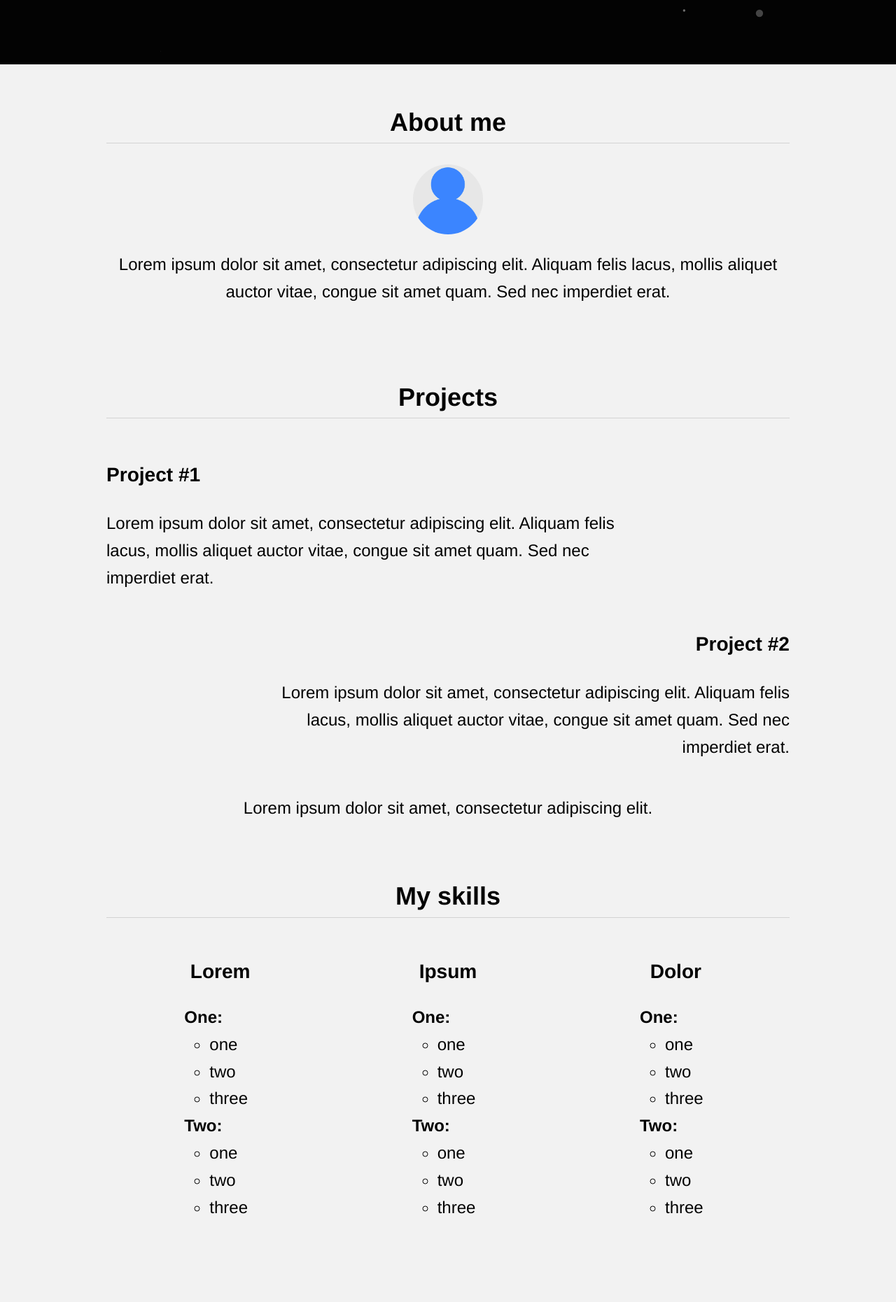
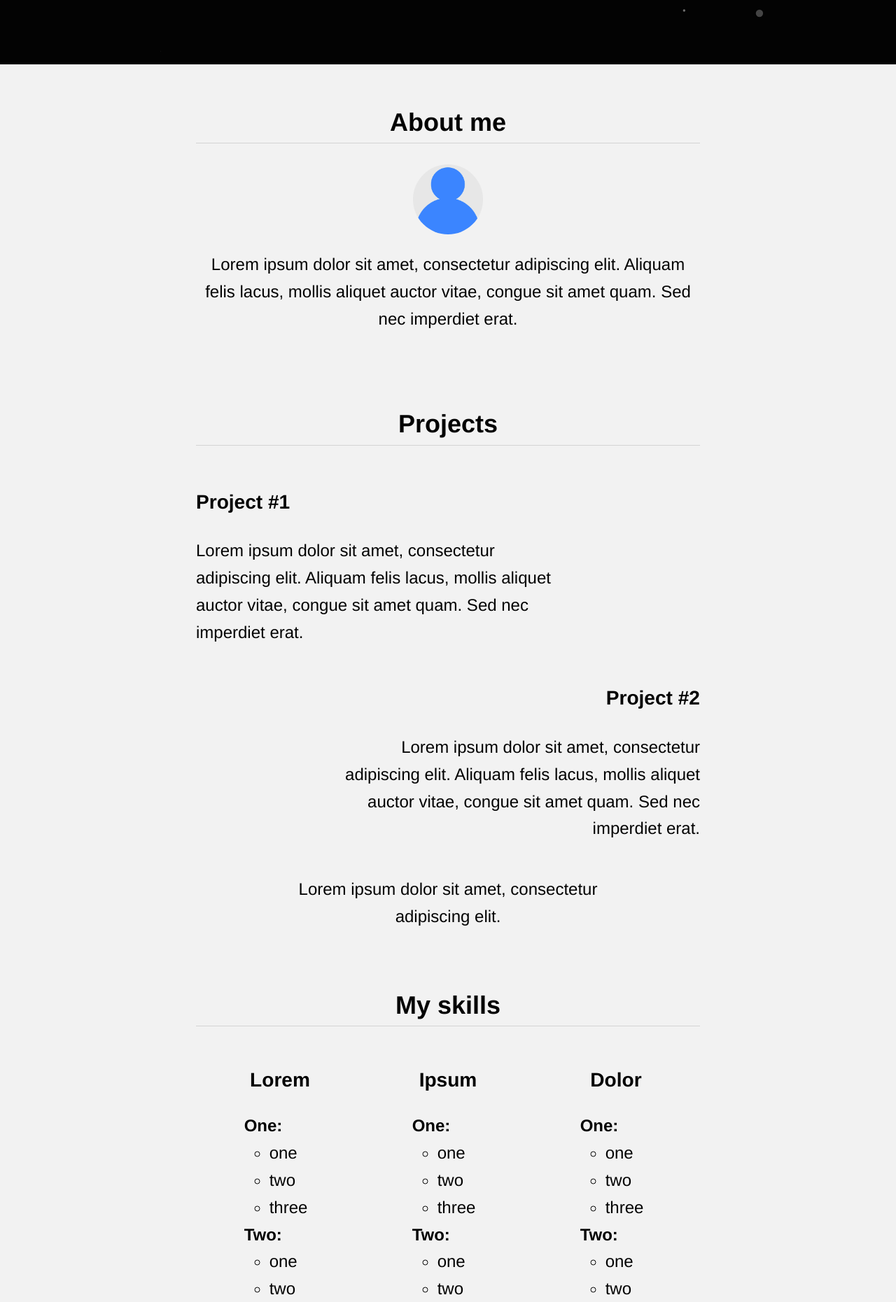
Before and after one commit to vllur/showcase, a Jekyll site: the page built from index.html, in a window 1280 px wide. Shown: the part 808-2669 px from the top of the page at 70% size. Built offline with Jekyll 4.4.1, drawn with Linux system fonts in a browser that asks for light colours; the list of posts is cut into pages by our own code.

Commit message:
Lowered width of content on biggest screens

```diff
--- a/_sass/media.scss
+++ b/_sass/media.scss
@@ -3,6 +3,11 @@
     body
     {
         font-size: 1.5em;
+    }
+
+    .content-wrapper
+    {
+        max-width: 60%;
     }
 }
 
```
